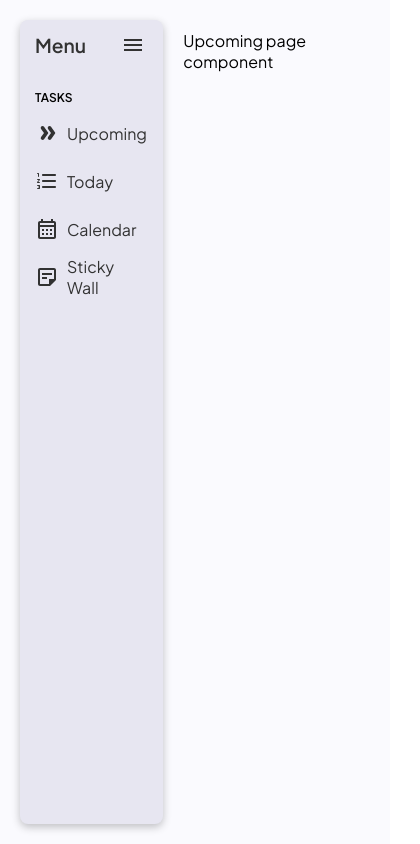
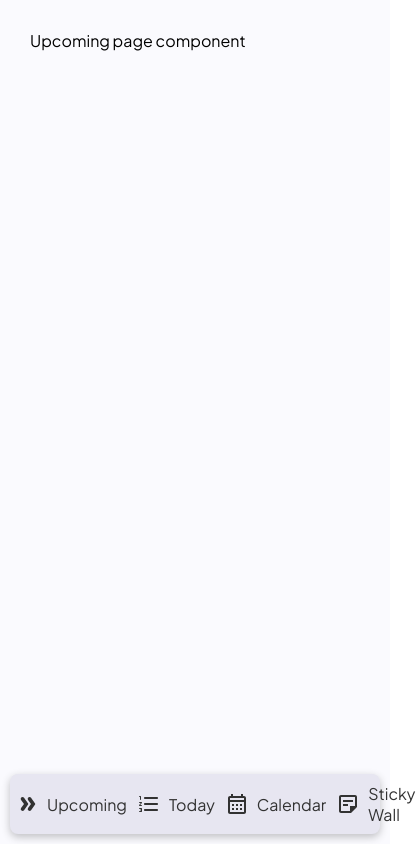
Before and after one commit to SkyHuss/todoList, a React (Vite) app: page / in a window 390 px wide. Shown: the whole page, 420 px wide, since content can reach past the window. Built offline with nearby package versions, Linux system fonts and the light colour scheme.

Commit message:
feat(sidebar): make sidebar responsive for mobile screens

```diff
--- a/src/App.css
+++ b/src/App.css
@@ -5,9 +5,17 @@
   display: flex;
   gap: 10px;
   padding: 20px;
+  position: relative;
 }
 
 .app-container .content {
   padding: 10px;
   width: 100%;
+  height: 100%;
 }
+
+@media screen and (max-width: 780px) {
+  .app-container .content {
+    height: calc(100% - 60px);
+  }
+}
--- a/src/components/Sidebar/Sidebar.css
+++ b/src/components/Sidebar/Sidebar.css
@@ -56,3 +56,29 @@
     font-size: 12px;
     padding-left: 5px;
 }
+
+.mobile-navbar-container {
+    display: none;
+}
+
+@media screen and (max-width: 780px) {
+    .sidebar-container {
+        display: none;
+    }
+
+    .mobile-navbar-container {
+        position: absolute;
+        bottom: 0;
+        left: 0;
+        height: 60px;
+        width: calc(100% - 20px);
+        margin: 10px;
+        padding-bottom: 8px;
+        display: flex;
+        align-items: center;
+        justify-content: space-evenly;
+        background-color: var(--neutral-300);
+        border-radius: 8px;
+        box-shadow: rgba(0, 0, 0, 0.24) 0px 3px 8px;
+    }
+}
--- a/src/components/Sidebar/Sidebar.tsx
+++ b/src/components/Sidebar/Sidebar.tsx
@@ -1,5 +1,5 @@
 import { useState } from 'react'
-import { Menu} from '@mui/icons-material';
+import { Menu, ExpandCircleDownOutlined } from '@mui/icons-material';
 
 import './Sidebar.css'
 import SidebarItem from './SidebarItem/SidebarItem';
@@ -14,12 +14,16 @@ export default function Sidebar() {
         setIsCollapsed(!isCollapsed)
     }
 
-    return <div className={`sidebar-container ${isCollapsed && 'collapsed'}`}>
+    return <>
+        {/* default computer screen size */}
+        <div className={`sidebar-container ${isCollapsed && 'collapsed'}`}>
             <div className="header">
                 {!isCollapsed &&
                     <div className="title">Menu</div>
                 }
-            <div className="collapse-button" onClick={collapseSidebar}><Menu/></div>
+                <div className="collapse-button" onClick={collapseSidebar}>
+                    { isCollapsed ? <Menu/> : <ExpandCircleDownOutlined style={{rotate: '90deg'}}/> }
+                </div>
             </div>
 
             <div className="menu-container">
@@ -31,4 +35,12 @@ export default function Sidebar() {
                 </div>
             </div>
         </div>
+
+        {/* mobile screens size */}
+        <div className="mobile-navbar-container">
+            {sidebarItems.map(item => (
+                <SidebarItem key={item.label} item={item} isCollapsed={isCollapsed}/>
+            ))}
+        </div>
+    </>
 }
--- a/src/components/Sidebar/SidebarItem/SidebarItem.css
+++ b/src/components/Sidebar/SidebarItem/SidebarItem.css
@@ -19,5 +19,4 @@
     color: var(--black);
     font-weight: 700;
     box-shadow: rgba(0, 0, 0, 0.24) 0px 3px 8px;
-
 }
```
Lines whose indentation alone changed are shown as unchanged.
